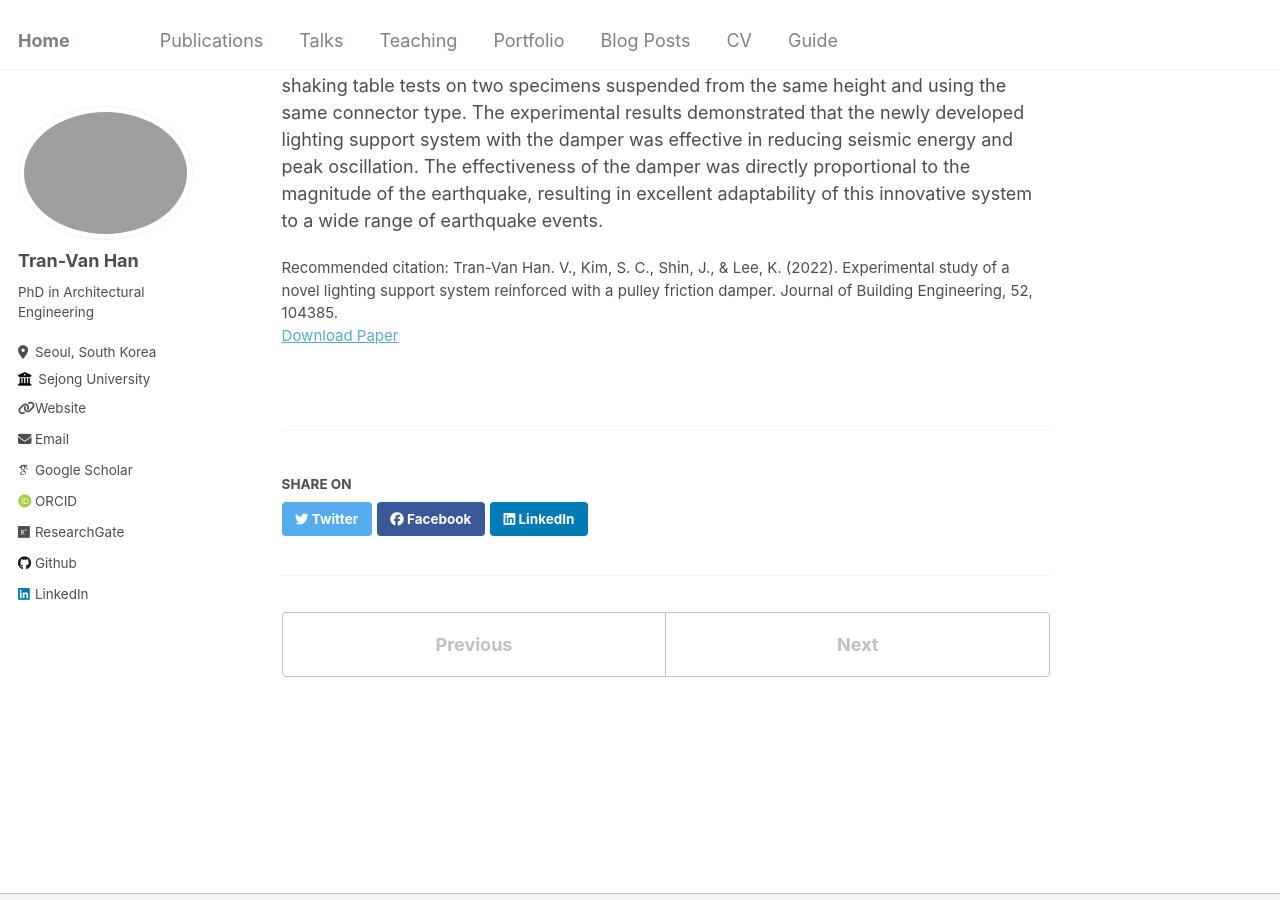
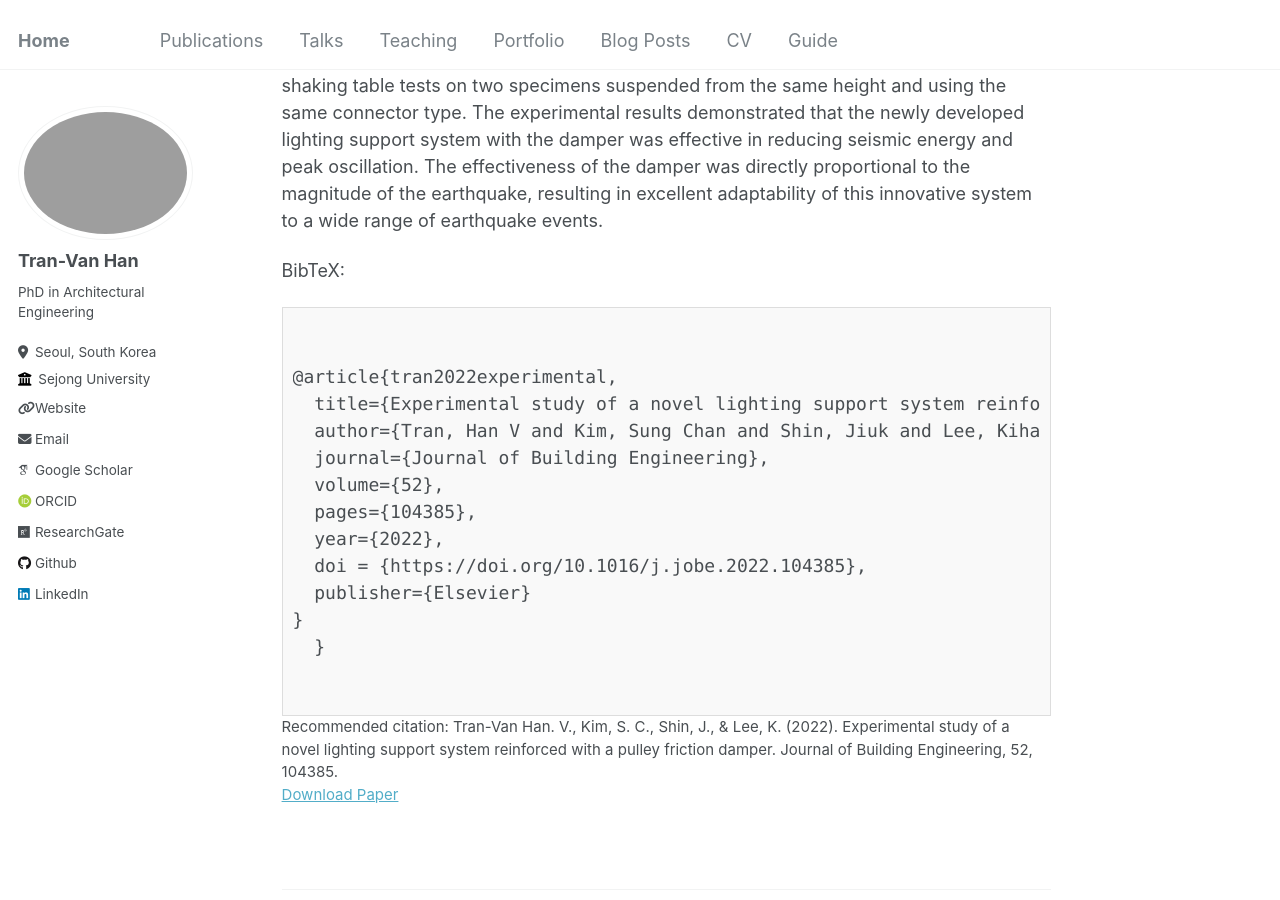
Before and after one commit to tranhan1405/tranhan1405.github.io, a Jekyll site: the page built from _publications/experimental-study-of-a-novel-lighting-support-system.md, in a window 1280 px wide and 900 px high, scrolled down 321 px. Built offline with Jekyll 4.4.1, drawn with Linux system fonts in a browser that asks for light colours; some web fonts are replaced.

Commit message:
Update experimental-study-of-a-novel-lighting-support-system.md

```diff
--- a/_publications/experimental-study-of-a-novel-lighting-support-system.md
+++ b/_publications/experimental-study-of-a-novel-lighting-support-system.md
@@ -9,3 +9,20 @@ paperurl: 'http://tranhan1405.github.io/files/Experimental study of a novel ligh
 citation: 'Tran-Van Han. V., Kim, S. C., Shin, J., & Lee, K. (2022). Experimental study of a novel lighting support system reinforced with a pulley friction damper. Journal of Building Engineering, 52, 104385.'
 ---
 **Abstract**: The pulley wireway system, a novel lighting support system reinforced with a pulley friction damper, can become an attractive earthquake-resistant alternative to conventional lighting systems in buildings. The goal of this research was to conduct a thorough evaluation of the seismic energy dissipation capacities of both a novel and an existing lighting support system under artificial earthquakes of varying magnitudes, generated using the ICC-ES AC156 standard. This was achieved by conducting tri-axial shaking table tests on two specimens suspended from the same height and using the same connector type. The experimental results demonstrated that the newly developed lighting support system with the damper was effective in reducing seismic energy and peak oscillation. The effectiveness of the damper was directly proportional to the magnitude of the earthquake, resulting in excellent adaptability of this innovative system to a wide range of earthquake events.
+
+BibTeX:
+  <div style="border: 1px solid #ddd; padding: 10px; background-color: #f9f9f9;">
+  <pre><code>
+@article{tran2022experimental,
+  title={Experimental study of a novel lighting support system reinforced with a pulley friction damper},
+  author={Tran, Han V and Kim, Sung Chan and Shin, Jiuk and Lee, Kihak},
+  journal={Journal of Building Engineering},
+  volume={52},
+  pages={104385},
+  year={2022},
+  doi = {https://doi.org/10.1016/j.jobe.2022.104385},
+  publisher={Elsevier}
+}
+  }
+  </code></pre>
+  </div>
```
